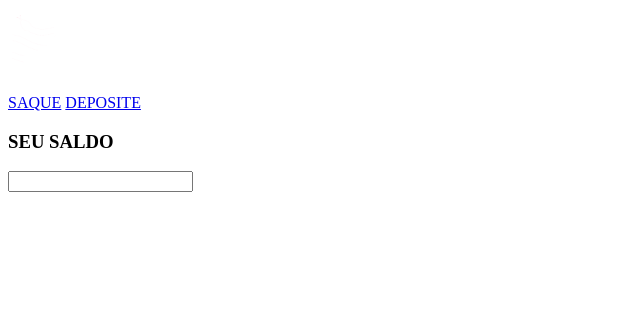
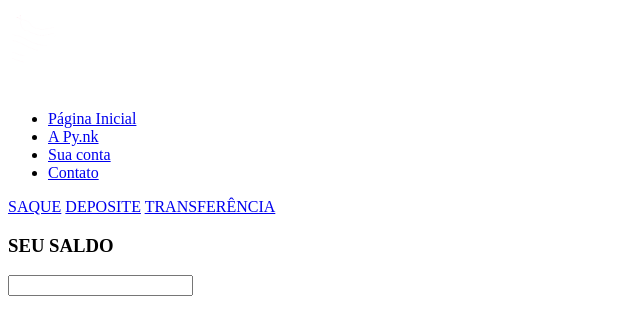
Before and after one commit to pynkAPI/API-1-DSM_22, a Flask app: template templates/home.html in a window 1280 px wide. Shown: the top 335 px of the page, without its empty margins (0-640 px from the left). Run offline with Flask 2, Linux system fonts and the light colour scheme; the template is opened without the code that fills it, so the values that code supplies are empty; some libraries are stand-ins or nearby versions.

Commit message:
Update HTML nabvbar

```diff
--- a/templates/home.html
+++ b/templates/home.html
@@ -7,18 +7,29 @@
     <title>Py.nk</title>
 </head>
 <body>
-    <div class="container">
-        <div class="topo">
-            <img src="src/img/pynkpng2.png" alt="Logo">
+    <header>
+        <div class="nav container">
+            <div class="img-navbar">
+                <a href="#" class="logo"><img src="src/img/pynkpng2.png" alt="logo"></a>
+            </div>
+            <ul class="navbar">
+                <li><a href="#" class="nav-link">Página Inicial</a></li>
+                <li><a href="#" class="nav-link">A Py.nk</a></li>
+                <li><a href="#" class="nav-link">Sua conta</a></li>
+                <li><a href="#" class="nav-link">Contato</a></li>
+            </ul>
         </div>
-        <div class="funções">
+    </header>
+        <section class="menu container">
+            <div class="funções">
                 <a href="#" title="SAQUE">SAQUE</a>
                 <a href="#" title="DEPOSITE">DEPOSITE</a>
+                <a href="#" title="SAQUE">TRANSFERÊNCIA</a>
         </div>
             <div class="status">
                 <h3>SEU SALDO</h3>
                 <input class="form-control" type="text" name="saldo">
             </div>
-    </div>
+        </section>
 </body>
 </html>
```
